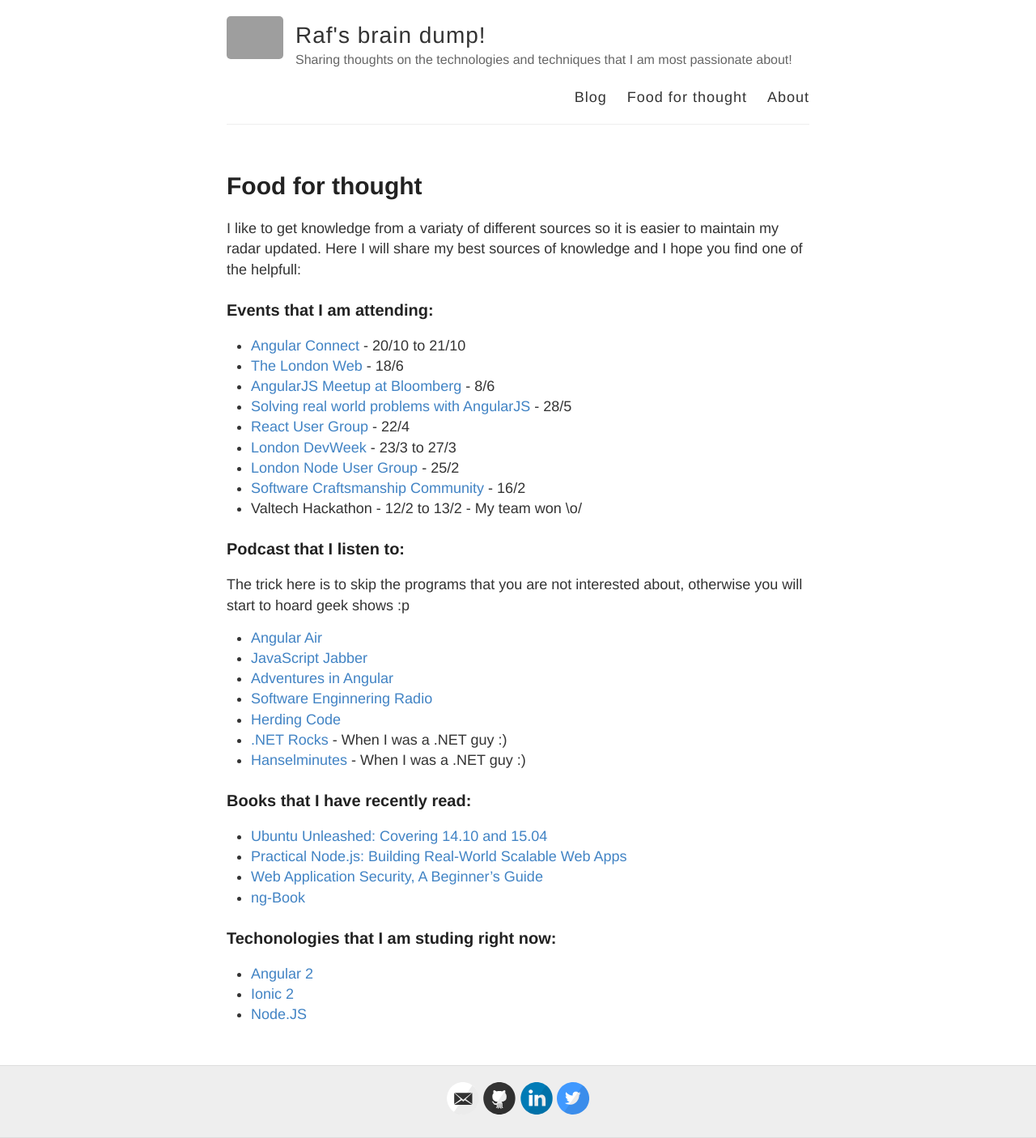
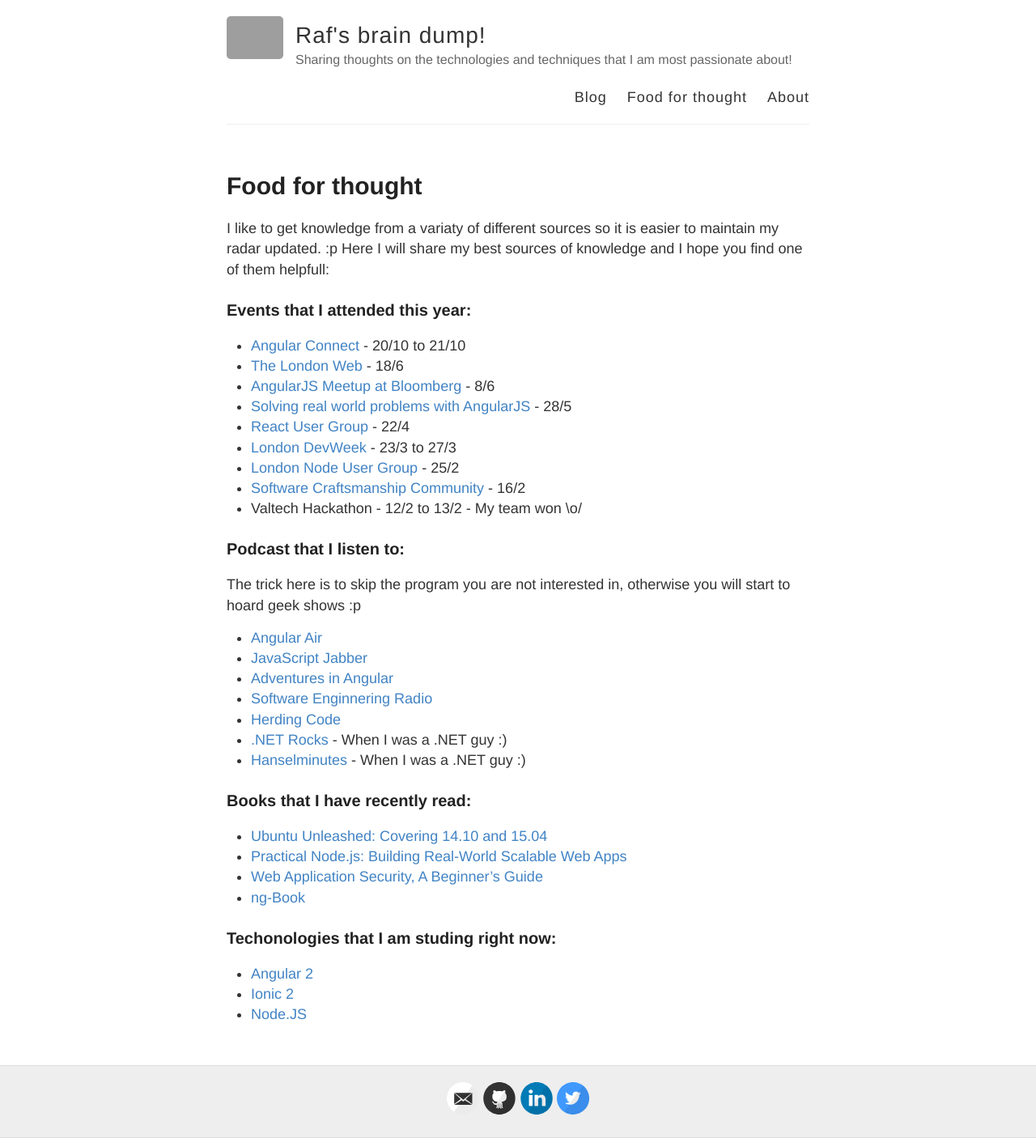
Before and after one commit to rafaelaudy/rafaelaudy.github.io, a Jekyll site: the page built from foodforthought.md, in a window 1280 px wide. Shown: the whole page at 81% size. Built offline with Jekyll 4.4.1, drawn with Linux system fonts in a browser that asks for light colours; Markdown is read by kramdown in place of the engine named in the settings; grey boxes are pictures that could not be loaded.

Commit message:
Fixing grammar issues

```diff
--- a/foodforthought.md
+++ b/foodforthought.md
@@ -3,10 +3,10 @@
 title: Food for thought
 permalink: /foodforthought/
 ---
-I like to get knowledge from a variaty of different sources so it is easier to maintain my radar updated.
-Here I will share my best sources of knowledge and I hope you find one of the helpfull:
+I like to get knowledge from a variaty of different sources so it is easier to maintain my radar updated. :p
+Here I will share my best sources of knowledge and I hope you find one of them helpfull:
 
-### Events that I am attending:
+### Events that I attended this year:
 
 * [Angular Connect](http://angularconnect.com/) - 20/10 to 21/10
 * [The London Web](http://www.meetup.com/londonweb/events/194463862/) - 18/6
@@ -20,7 +20,7 @@
 
 ### Podcast that I listen to:
 
-The trick here is to skip the programs that you are not interested about, otherwise you will start to hoard geek shows :p
+The trick here is to skip the program you are not interested in, otherwise you will start to hoard geek shows :p
 
 * [Angular Air](http://angular-air.com/)
 * [JavaScript Jabber](https://devchat.tv/js-jabber)
@@ -39,6 +39,6 @@
 
 ### Techonologies that I am studing right now:
 
-* [Angular 2]()
-* [Ionic 2]()
-* [Node.JS]()
+* [Angular 2](https://angular.io/)
+* [Ionic 2](http://ionic.io/2)
+* [Node.JS](https://nodejs.org/en/)
```
